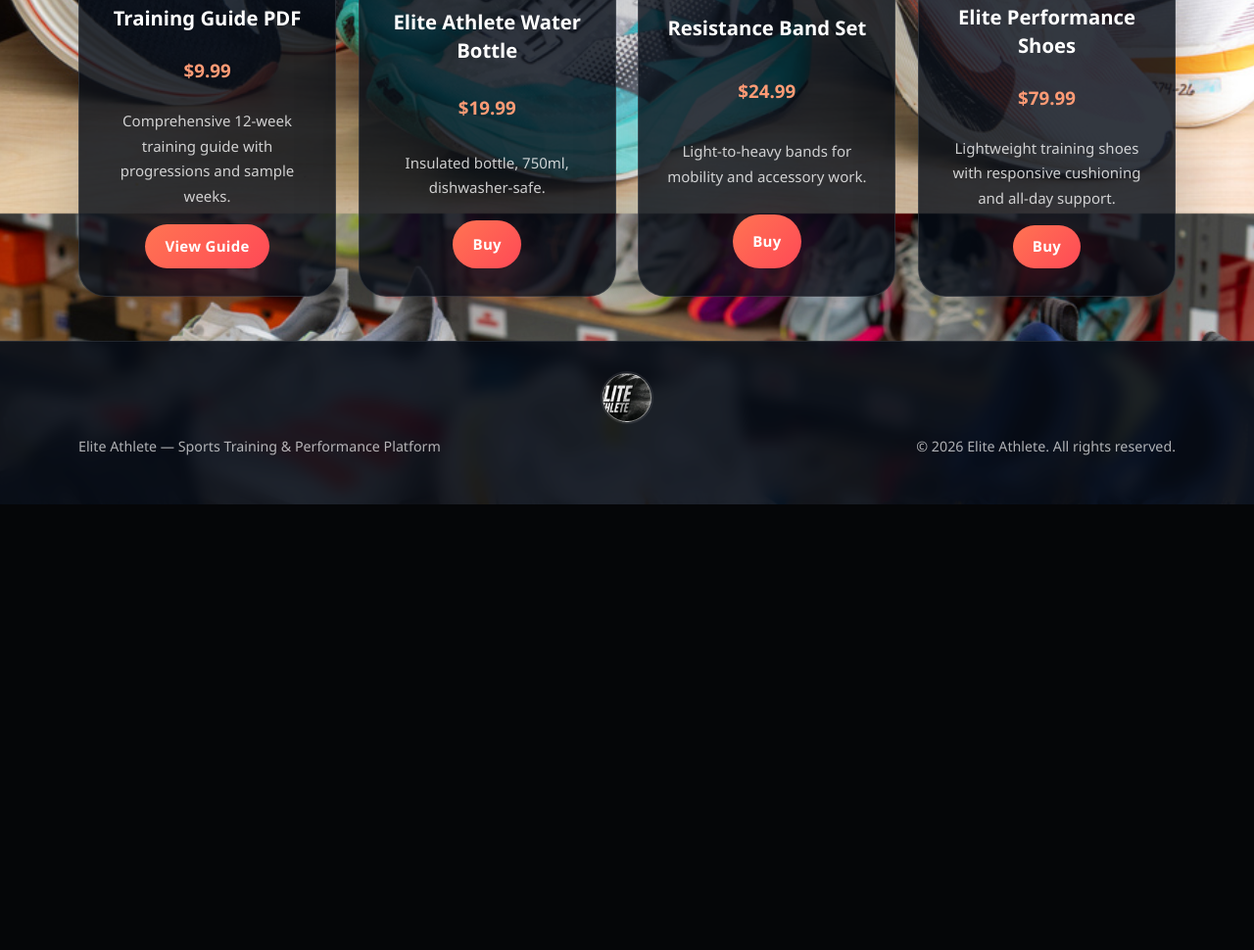
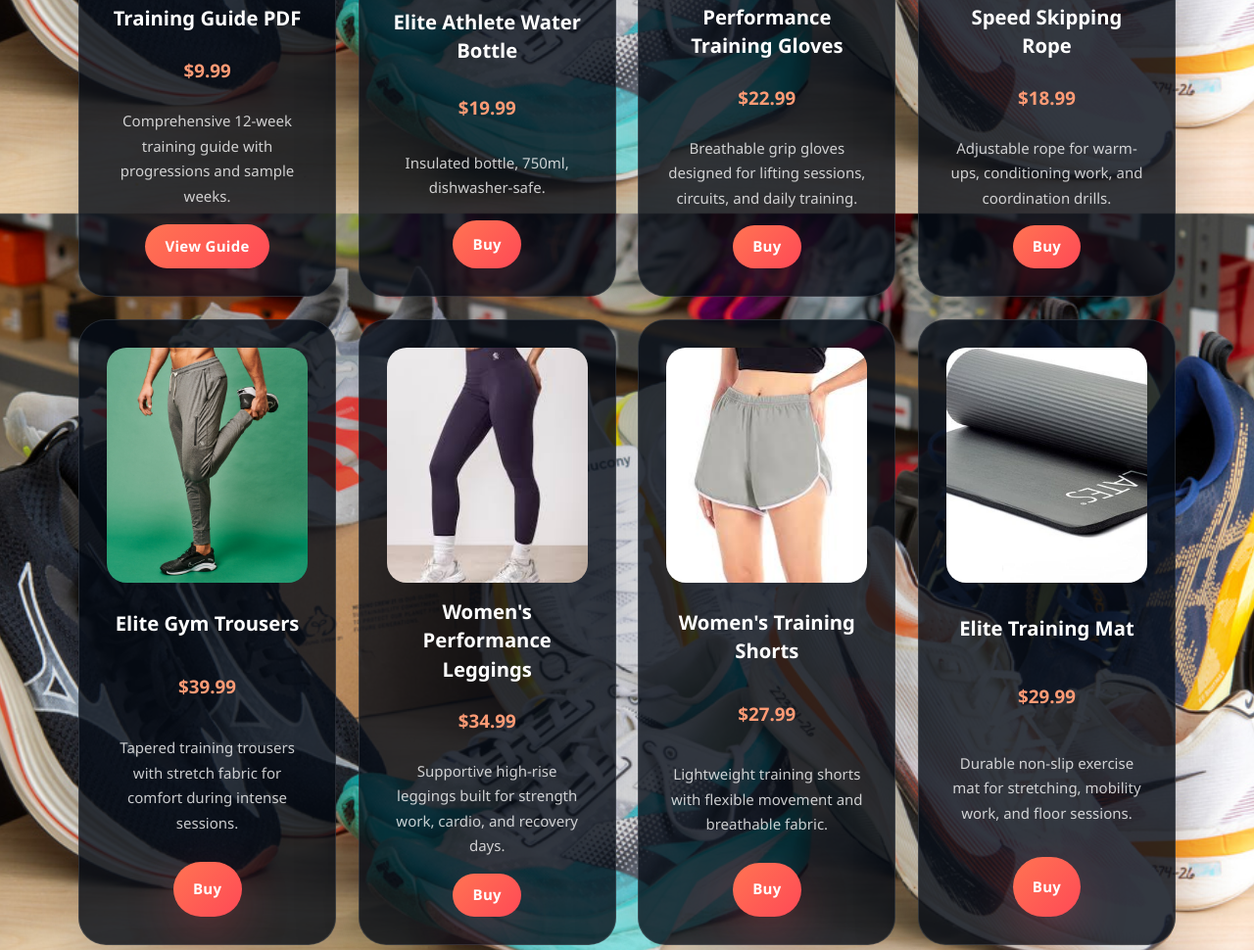
Before and after one commit to davidnkariuki-rgb/Elite_Athlete, a plain HTML site: page pages/shop.html in a window 1280 px wide. Shown: the part 582-1552 px from the top of the page at 98% size. Before the commit the page ends 1097 px from the top, so only its background shows below. Drawn offline with Linux system fonts and the light colour scheme.

Commit message:
more shop items added

```diff
--- a/pages/shop.html
+++ b/pages/shop.html
@@ -51,10 +51,66 @@
           </article>
 
           <article class="product-card">
-            <img src="../assets/shopimages/images.jpg" alt="Resistance band set">
-            <h3>Resistance Band Set</h3>
-            <p class="price">$24.99</p>
-            <p>Light-to-heavy bands for mobility and accessory work.</p>
+            <img src="../assets/shopimages/gloves.jpg" alt="Training gloves">
+            <h3>Performance Training Gloves</h3>
+            <p class="price">$22.99</p>
+            <p>Breathable grip gloves designed for lifting sessions, circuits, and daily training.</p>
+            <a class="btn btn-primary" href="#">Buy</a>
+          </article>
+
+          <article class="product-card">
+            <img src="../assets/shopimages/skipping%20rope.jpg" alt="Skipping rope">
+            <h3>Speed Skipping Rope</h3>
+            <p class="price">$18.99</p>
+            <p>Adjustable rope for warm-ups, conditioning work, and coordination drills.</p>
+            <a class="btn btn-primary" href="#">Buy</a>
+          </article>
+
+          <article class="product-card">
+            <img src="../assets/shopimages/gym%20trousers.jpg" alt="Gym trousers">
+            <h3>Elite Gym Trousers</h3>
+            <p class="price">$39.99</p>
+            <p>Tapered training trousers with stretch fabric for comfort during intense sessions.</p>
+            <a class="btn btn-primary" href="#">Buy</a>
+          </article>
+
+          <article class="product-card">
+            <img src="../assets/shopimages/girl%20leggings.jpg" alt="Athletic leggings">
+            <h3>Women's Performance Leggings</h3>
+            <p class="price">$34.99</p>
+            <p>Supportive high-rise leggings built for strength work, cardio, and recovery days.</p>
+            <a class="btn btn-primary" href="#">Buy</a>
+          </article>
+
+          <article class="product-card">
+            <img src="../assets/shopimages/girl%20shorts.jpg" alt="Athletic shorts">
+            <h3>Women's Training Shorts</h3>
+            <p class="price">$27.99</p>
+            <p>Lightweight training shorts with flexible movement and breathable fabric.</p>
+            <a class="btn btn-primary" href="#">Buy</a>
+          </article>
+
+          <article class="product-card">
+            <img src="../assets/shopimages/gym%20mat.jpg" alt="Exercise mat">
+            <h3>Elite Training Mat</h3>
+            <p class="price">$29.99</p>
+            <p>Durable non-slip exercise mat for stretching, mobility work, and floor sessions.</p>
+            <a class="btn btn-primary" href="#">Buy</a>
+          </article>
+
+          <article class="product-card">
+            <img src="../assets/shopimages/gym%20weights.jpg" alt="Free weights set">
+            <h3>Compact Weight Set</h3>
+            <p class="price">$64.99</p>
+            <p>Versatile training weights for home workouts, strength development, and conditioning.</p>
+            <a class="btn btn-primary" href="#">Buy</a>
+          </article>
+
+          <article class="product-card">
+            <img src="../assets/shopimages/whey%20protein.jpg" alt="Whey protein supplement">
+            <h3>Whey Protein Blend</h3>
+            <p class="price">$44.99</p>
+            <p>High-protein recovery formula to support muscle repair and post-workout nutrition.</p>
             <a class="btn btn-primary" href="#">Buy</a>
           </article>
 
```
Also changed, not shown: assets/shopimages/girl leggings.jpg (added), assets/shopimages/girl shorts.jpg (added), assets/shopimages/gloves.jpg (added), assets/shopimages/gym mat.jpg (added), assets/shopimages/gym trousers.jpg (added), assets/shopimages/gym weights.jpg (added), assets/shopimages/skipping rope.jpg (added), assets/shopimages/whey protein.jpg (added).
